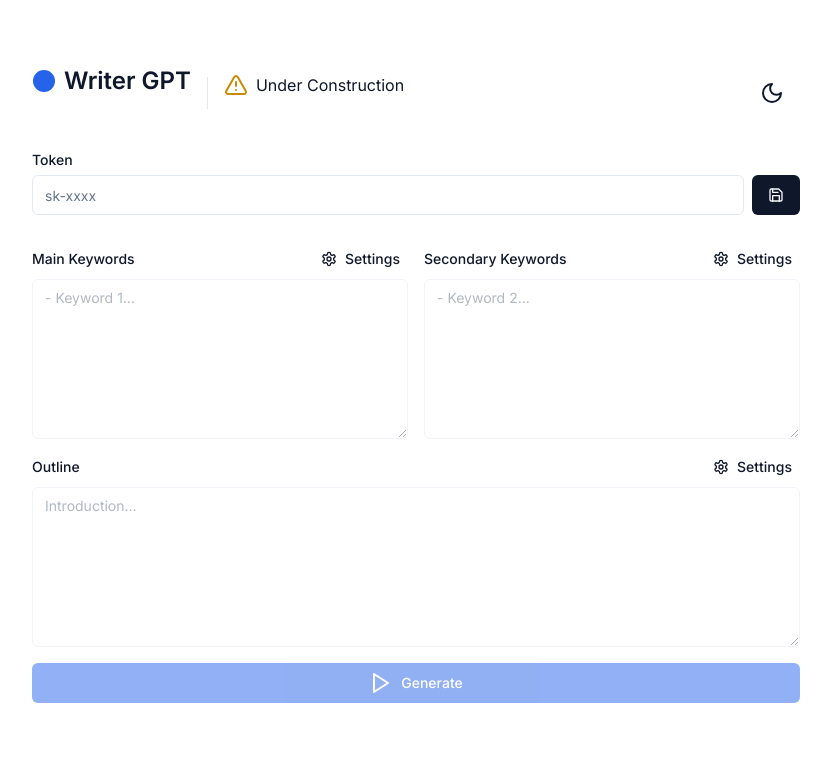
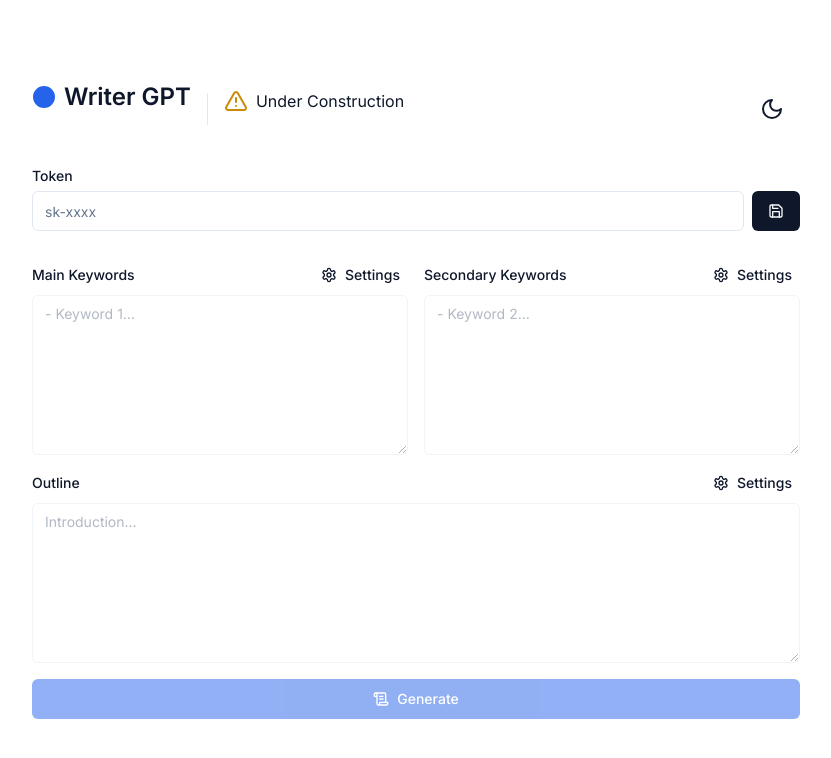
Before and after one commit to wanghaisheng/writer-gpt, a Next.js app: page / in a window 1280 px wide. Shown: the top 758 px of the page, without its empty margins (224-1055 px from the left). Built offline with nearby package versions, Linux system fonts and the light colour scheme.

Commit message:
feat: ui impruvments

```diff
--- a/src/app/form/index.tsx
+++ b/src/app/form/index.tsx
@@ -3,7 +3,7 @@
 import React, { useState } from "react";
 
 import { zodResolver } from "@hookform/resolvers/zod";
-import { AlertTriangle, Circle, Loader2, Play } from "lucide-react";
+import { AlertTriangle, Circle, Copy, Loader2, ScrollText } from "lucide-react";
 import { useForm } from "react-hook-form";
 import ReactMarkdown from "react-markdown";
 import { z } from "zod";
@@ -178,12 +178,13 @@ export const Form = () => {
           className="md:col-start-6"
           disabled={loading || !outline.trim()}
         >
-          {!loading && <Play className="w-6 h-6" />}
+          {!loading && <ScrollText className="w-4 h-4" />}
           {loading && <Loader2 className="w-4 h-4 animate-spin" />}
           <span className="ml-2">Generate</span>
         </Button>
       </form>
 
+      {failedSections.length > 0 && (
         <ul>
           {failedSections.map((section, index) => (
             <li key={index}>
@@ -193,10 +194,17 @@ export const Form = () => {
             </li>
           ))}
         </ul>
+      )}
 
       {!!postContent.trim() && (
+        <div className="flex flex-col gap-2">
+          <Button variant="ghost" size="xs" className="w-fit ml-auto">
+            <Copy className="mr-2 h-4 w-4" /> Copy
+          </Button>
+
           <div className="p-4 rounded-sm border">
             <ReactMarkdown>{postContent}</ReactMarkdown>
+          </div>
         </div>
       )}
     </div>
--- a/src/config/chat.ts
+++ b/src/config/chat.ts
@@ -5,6 +5,8 @@ export const contentPrompt = `Write highly detailed and informative paragraphs f
 in the response. Make it a first-person narrative. Add personal insights. Incorporate humor into writing. Include markdown tables and bullet points or numbered list when possible.
 
 respond in markdown, for heading use ## and for subpoints ###
+
+write a conclusion only for the "conclusion" section
 `;
 
 export const outlinePrompt = `
--- a/src/styles/globals.css
+++ b/src/styles/globals.css
@@ -86,12 +86,18 @@
   h2 {
     @apply text-2xl font-semibold;
   }
+  h3 {
+    @apply text-xl font-semibold;
+  }
   p {
     @apply mb-4;
   }
   a {
     @apply text-blue-800 hover:text-blue-800 dark:text-blue-800 dark:hover:text-blue-800;
   }
+  ul {
+    @apply mb-3 list-disc pl-4;
+  }
 }
 
 textarea::-webkit-scrollbar {
```
Lines whose indentation alone changed are shown as unchanged.
